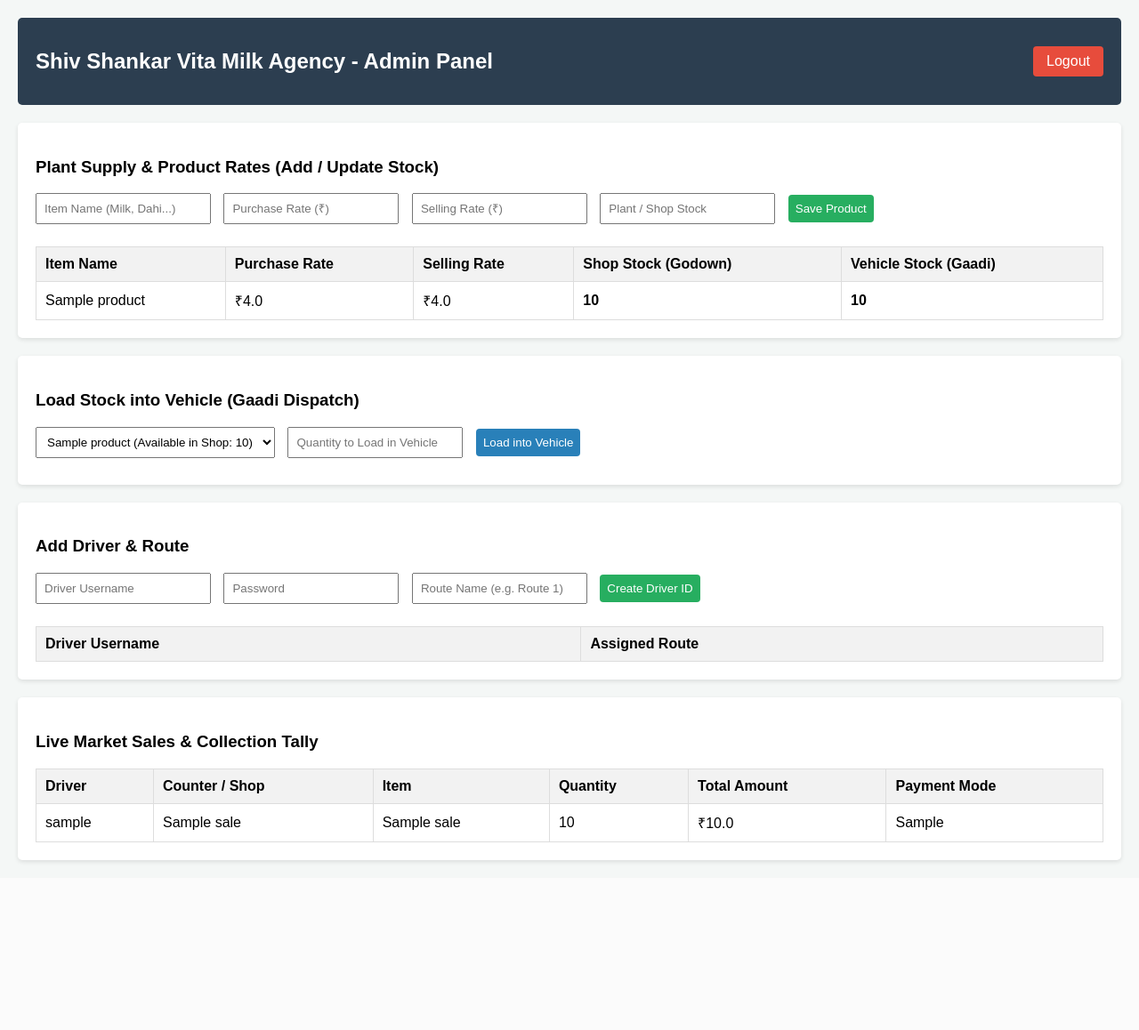
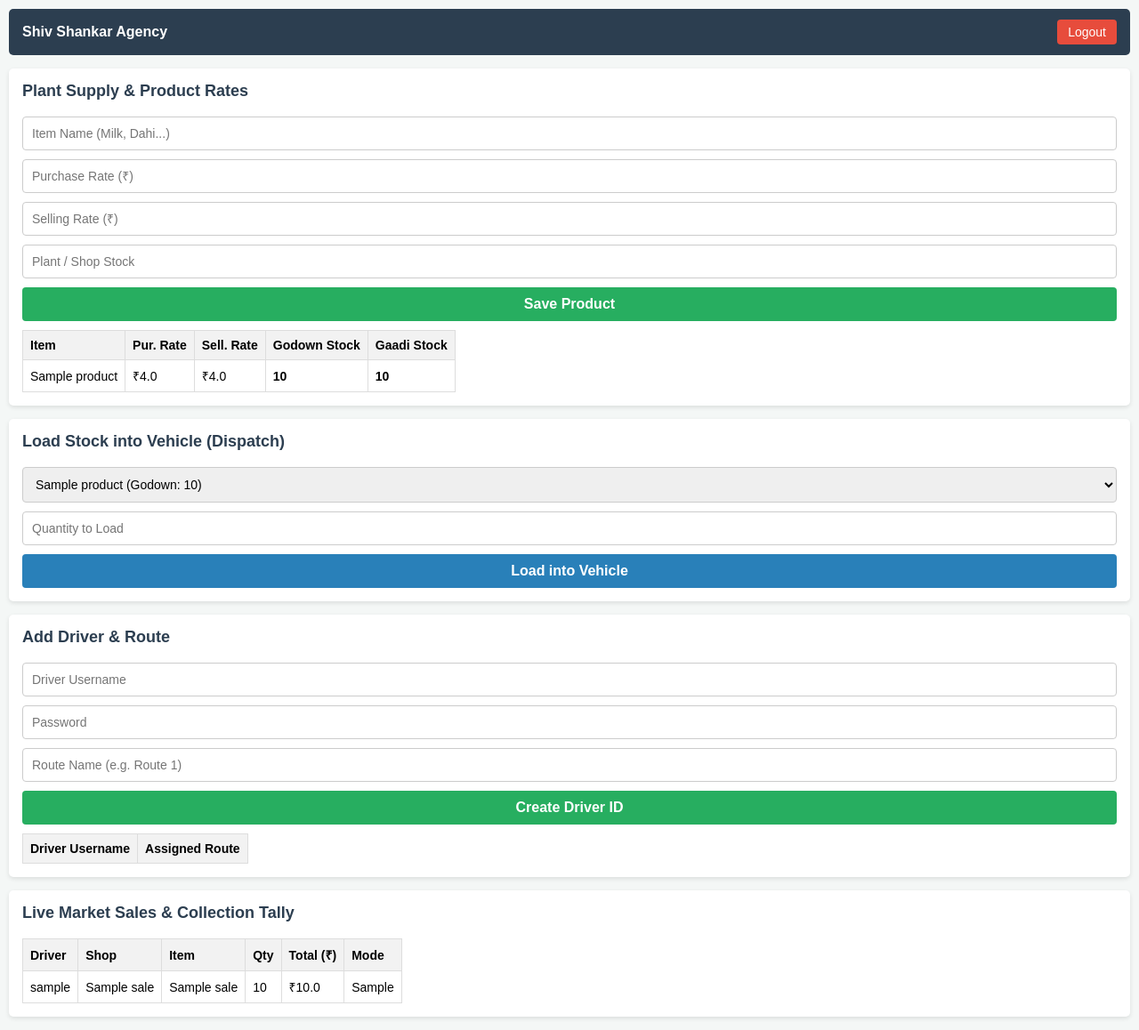
Before and after one commit to anshuredhu2-beep/vita-agency, a Flask app: page /admin in a window 1280 px wide. Shown: the whole page at 89% size. Before the commit the page ends 971 px from the top, so only its background shows below. Run offline with Flask 3, Linux system fonts and the light colour scheme; a user stored in the database is signed in; tables that the repository leaves empty hold one stand-in row (values such as "Sample post"); lists and menus that the app fills with data are empty.

Commit message:
Make admin dashboard mobile responsive and clean

```diff
--- a/templates/admin_dashboard.html
+++ b/templates/admin_dashboard.html
@@ -2,27 +2,30 @@
 <html>
 <head>
     <title>Admin Dashboard - Shiv Shankar Vita Milk Agency</title>
+    <meta name="viewport" content="width=device-width, initial-scale=1.0">
     <style>
-        body { font-family: Arial, sans-serif; margin: 20px; background-color: #f4f7f6; }
-        .header { display: flex; justify-content: space-between; align-items: center; background: #2c3e50; color: white; padding: 15px 20px; border-radius: 5px; }
-        .logout-btn { background: #e74c3c; color: white; padding: 8px 15px; text-decoration: none; border-radius: 4px; }
-        .container { margin-top: 20px; background: white; padding: 20px; border-radius: 5px; box-shadow: 0 2px 5px rgba(0,0,0,0.1); margin-bottom: 20px; }
-        table { width: 100%; border-collapse: collapse; margin-top: 15px; }
-        th, td { border: 1px solid #ddd; padding: 10px; text-align: left; }
+        body { font-family: Arial, sans-serif; margin: 10px; background-color: #f4f7f6; }
+        .header { display: flex; justify-content: space-between; align-items: center; background: #2c3e50; color: white; padding: 12px 15px; border-radius: 5px; }
+        .logout-btn { background: #e74c3c; color: white; padding: 6px 12px; text-decoration: none; border-radius: 4px; font-size: 14px; }
+        .container { margin-top: 15px; background: white; padding: 15px; border-radius: 5px; box-shadow: 0 2px 5px rgba(0,0,0,0.1); margin-bottom: 15px; }
+        h3 { margin-top: 0; color: #2c3e50; font-size: 18px; }
+        table { width: 100%; border-collapse: collapse; margin-top: 10px; font-size: 14px; overflow-x: auto; display: block; }
+        th, td { border: 1px solid #ddd; padding: 8px; text-align: left; white-space: nowrap; }
         th { background-color: #f2f2f2; }
-        input, select, button { padding: 8px; margin-right: 10px; margin-bottom: 10px; }
-        button { background: #27ae60; color: white; border: none; border-radius: 4px; cursor: pointer; }
+        input, select { width: 100%; padding: 10px; margin-bottom: 10px; box-sizing: border-box; border: 1px solid #ccc; border-radius: 4px; font-size: 14px; }
+        button { width: 100%; padding: 10px; background: #27ae60; color: white; border: none; border-radius: 4px; cursor: pointer; font-size: 16px; font-weight: bold; }
+        .btn-blue { background: #2980b9; }
     </style>
 </head>
 <body>
     <div class="header">
-        <h2>Shiv Shankar Vita Milk Agency - Admin Panel</h2>
+        <h2 style="font-size: 16px; margin: 0;">Shiv Shankar Agency</h2>
         <a href="/logout" class="logout-btn">Logout</a>
     </div>
 
     <!-- Add Product & Plant Stock -->
     <div class="container">
-        <h3>Plant Supply & Product Rates (Add / Update Stock)</h3>
+        <h3>Plant Supply & Product Rates</h3>
         <form action="/add_product" method="POST">
             <input type="text" name="name" placeholder="Item Name (Milk, Dahi...)" required>
             <input type="number" step="0.01" name="purchase_rate" placeholder="Purchase Rate (₹)" required>
@@ -32,7 +35,7 @@
         </form>
 
         <table>
-            <tr><th>Item Name</th><th>Purchase Rate</th><th>Selling Rate</th><th>Shop Stock (Godown)</th><th>Vehicle Stock (Gaadi)</th></tr>
+            <tr><th>Item</th><th>Pur. Rate</th><th>Sell. Rate</th><th>Godown Stock</th><th>Gaadi Stock</th></tr>
             {% for p in products %}
             <tr>
                 <td>{{ p.name }}</td>
@@ -47,19 +50,19 @@
 
     <!-- Load Vehicle for Route -->
     <div class="container">
-        <h3>Load Stock into Vehicle (Gaadi Dispatch)</h3>
+        <h3>Load Stock into Vehicle (Dispatch)</h3>
         <form action="/load_vehicle" method="POST">
             <select name="item_name" required>
                 {% for p in products %}
-                <option value="{{ p.name }}">{{ p.name }} (Available in Shop: {{ p.shop_stock }})</option>
+                <option value="{{ p.name }}">{{ p.name }} (Godown: {{ p.shop_stock }})</option>
                 {% endfor %}
             </select>
-            <input type="number" name="load_qty" placeholder="Quantity to Load in Vehicle" required>
-            <button type="submit" style="background: #2980b9;">Load into Vehicle</button>
+            <input type="number" name="load_qty" placeholder="Quantity to Load" required>
+            <button type="submit" class="btn-blue">Load into Vehicle</button>
         </form>
     </div>
 
-    <!-- Add Driver / Route Section -->
+    <!-- Add Driver & Route Section -->
     <div class="container">
         <h3>Add Driver & Route</h3>
         <form action="/add_driver" method="POST">
@@ -81,7 +84,7 @@
     <div class="container">
         <h3>Live Market Sales & Collection Tally</h3>
         <table>
-            <tr><th>Driver</th><th>Counter / Shop</th><th>Item</th><th>Quantity</th><th>Total Amount</th><th>Payment Mode</th></tr>
+            <tr><th>Driver</th><th>Shop</th><th>Item</th><th>Qty</th><th>Total (₹)</th><th>Mode</th></tr>
             {% for s in sales %}
             <tr><td>{{ s.driver_username }}</td><td>{{ s.counter_name }}</td><td>{{ s.item_name }}</td><td>{{ s.quantity }}</td><td>₹{{ s.total_amount }}</td><td>{{ s.payment_mode }}</td></tr>
             {% endfor %}
```
